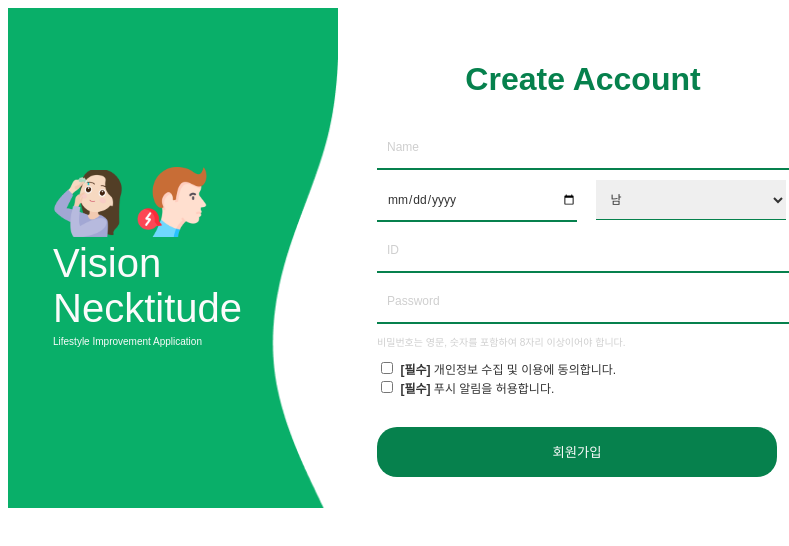
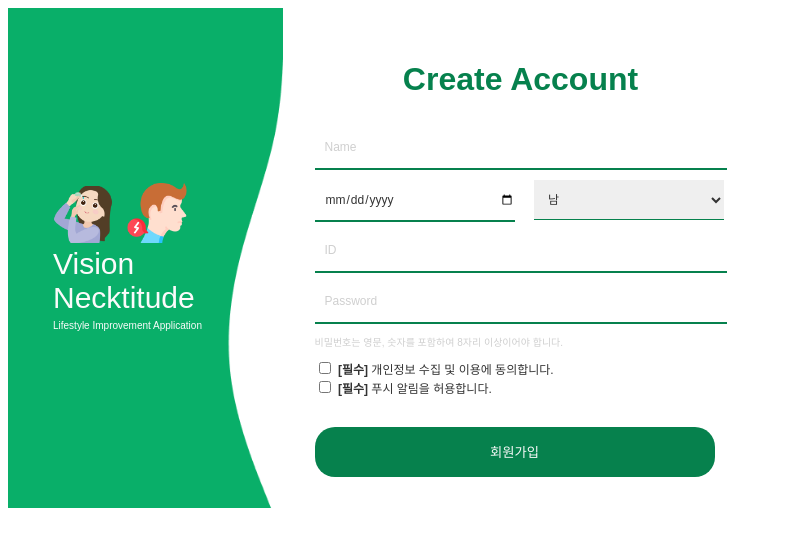
Before and after one commit to vision-necktitude/front, an Electron app: page signup.html in a window 760 px wide. Shown: the whole page, 789 px wide, since content can reach past the window. Drawn offline with Linux system fonts and the light colour scheme.

Commit message:
회원가입 화면 크기 조정

```diff
--- a/style/signup.css
+++ b/style/signup.css
@@ -4,13 +4,16 @@
 }
 
 .container {
+    max-width: 750px;
+    max-height: 500px;
+
     width: 750px;
     height: 500px;
 }
 
 .left {
     float: left;
-    width: 150px;
+    width: 275px;
     height: 500px;
 
     display: flex;
@@ -19,7 +22,7 @@
 
 .right {
     float: right;
-    width: 350px;
+    width: 475px;
     height: 500px;
 
     display: flex;
@@ -28,6 +31,7 @@
 }
 
 #background-wave {
+    width: 275px;
     position: absolute;
     justify-content: center;
 }
@@ -38,7 +42,7 @@
 }
 
 .icon {
-    width: 70px;
+    width: 60px;
     height: fit-content;
     text-align: center;
 }
@@ -49,7 +53,7 @@
 
 .title {
     color: #FBFBFB;
-    font-size: 40px;
+    font-size: 30px;
     text-align: center;
 }
 
```
